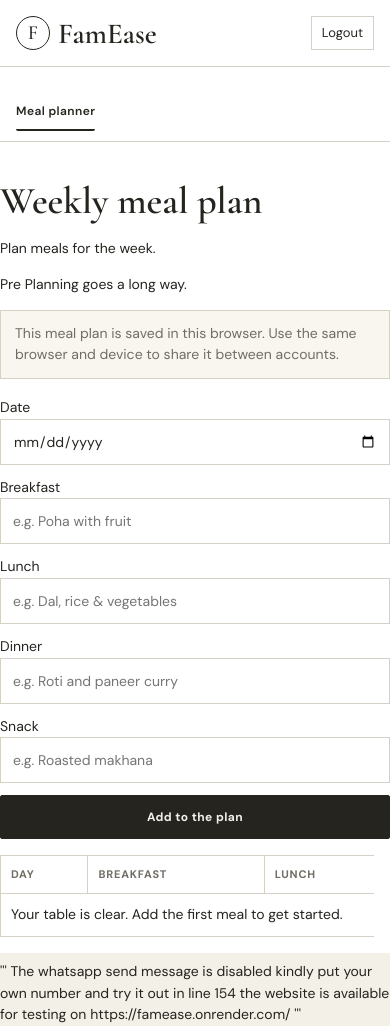
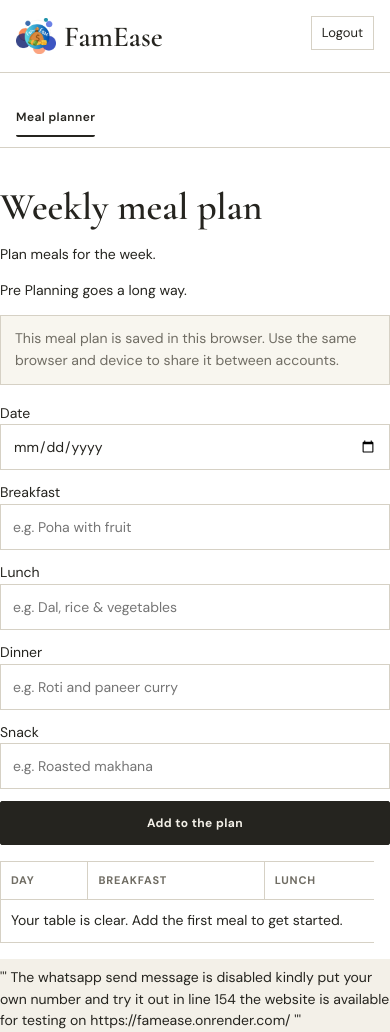
Before and after one commit to star-adikrish/HackathonStoneHill, a Flask app: page / in a window 390 px wide. Run offline with Flask 3, Linux system fonts and the light colour scheme; the visitor is signed in with stand-in values (Sample User, id 1); some libraries are stand-ins or nearby versions.

Commit message:
Added logo

```diff
--- a/static/style.css
+++ b/static/style.css
@@ -55,15 +55,10 @@ body {
     text-decoration: none;
 }
 
-.brand-mark {
-    display: grid;
-    width: 38px;
-    height: 38px;
-    place-items: center;
-    border: 1px solid var(--ink);
-    border-radius: 50%;
-    font-family: 'Cormorant Garamond', serif;
-    font-size: 23px;
+.brand-logo {
+    width: 48px;
+    height: 48px;
+    object-fit: contain;
 }
 
 .brand-lockup h1 {
@@ -501,10 +496,9 @@ th {
         gap: 8px;
     }
 
-    .brand-mark {
-        width: 34px;
-        height: 34px;
-        font-size: 20px;
+    .brand-logo {
+        width: 40px;
+        height: 40px;
     }
 
     .brand-lockup h1 {
--- a/templates/index.html
+++ b/templates/index.html
@@ -4,6 +4,7 @@
     <meta charset="UTF-8">
     <meta name="viewport" content="width=device-width, initial-scale=1.0">
     <title>FamEase · Family Dashboard</title>
+    <link rel="icon" type="image/png" href="{{ url_for('static', filename='images/FamEase.png') }}">
     <link rel="stylesheet" href="{{ url_for('static', filename='style.css') }}">
 </head>
 <body>
@@ -11,10 +12,8 @@
     <div class="container">
         <div class="header">
             <a class="brand-lockup" href="{{ url_for('index') }}" aria-label="FamEase home">
-                <span class="brand-mark" aria-hidden="true">F</span>
-                <span>
-                    <h1>FamEase</h1>
-                </span>
+                <img class="brand-logo" src="{{ url_for('static', filename='images/FamEase.png') }}" alt="" width="48" height="48">
+                <h1>FamEase</h1>
             </a>
             <div class="user-info">
                 <span class="user-greeting">
--- a/templates/login.html
+++ b/templates/login.html
@@ -4,6 +4,7 @@
     <meta charset="UTF-8">
     <meta name="viewport" content="width=device-width, initial-scale=1.0">
     <title>Sign in</title>
+    <link rel="icon" type="image/png" href="{{ url_for('static', filename='images/FamEase.png') }}">
     <style>
         *, *::before, *::after { margin: 0; padding: 0; box-sizing: border-box; }
 
@@ -315,6 +316,7 @@
 
     <div class="login-shell">
         <div class="login-container">
+            <img class="auth-logo" src="{{ url_for('static', filename='images/FamEase.png') }}" alt="FamEase logo">
             <div class="login-header">
                 <h2>Sign in</h2>
                 <p class="login-subtitle">Enter your username and password.</p>
--- a/templates/register.html
+++ b/templates/register.html
@@ -4,6 +4,7 @@
     <meta charset="UTF-8">
     <meta name="viewport" content="width=device-width, initial-scale=1.0">
     <title>FamEase · Create account</title>
+    <link rel="icon" type="image/png" href="{{ url_for('static', filename='images/FamEase.png') }}">
     <style>
         *, *::before, *::after { margin: 0; padding: 0; box-sizing: border-box; }
 
@@ -282,6 +283,7 @@
     </div>
 
     <div class="register-container">
+        <img class="auth-logo" src="{{ url_for('static', filename='images/FamEase.png') }}" alt="FamEase logo">
         <div class="register-header">
             <h2>Create your account</h2>
             <p class="register-subtitle">Create an account to track household expenses.</p>
```
Also changed, not shown: static/auth.css (+8 -0 lines).
